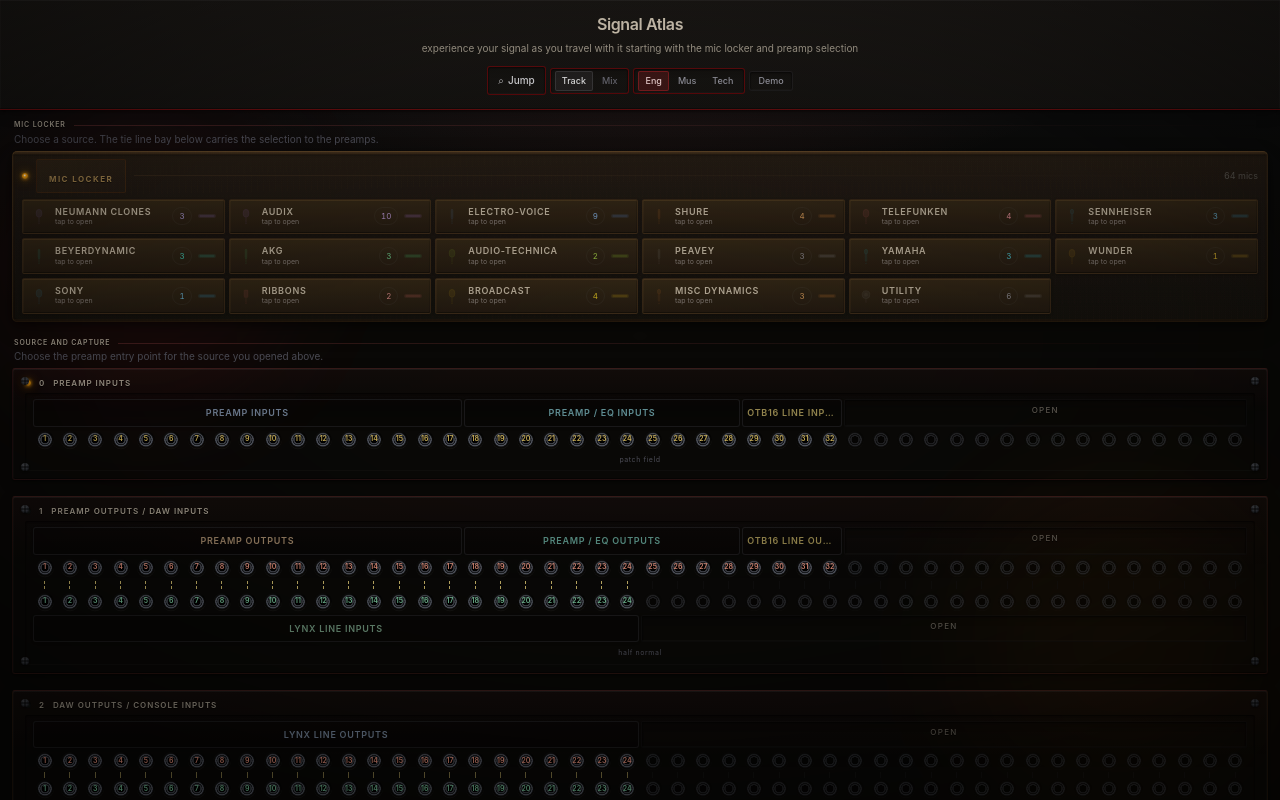
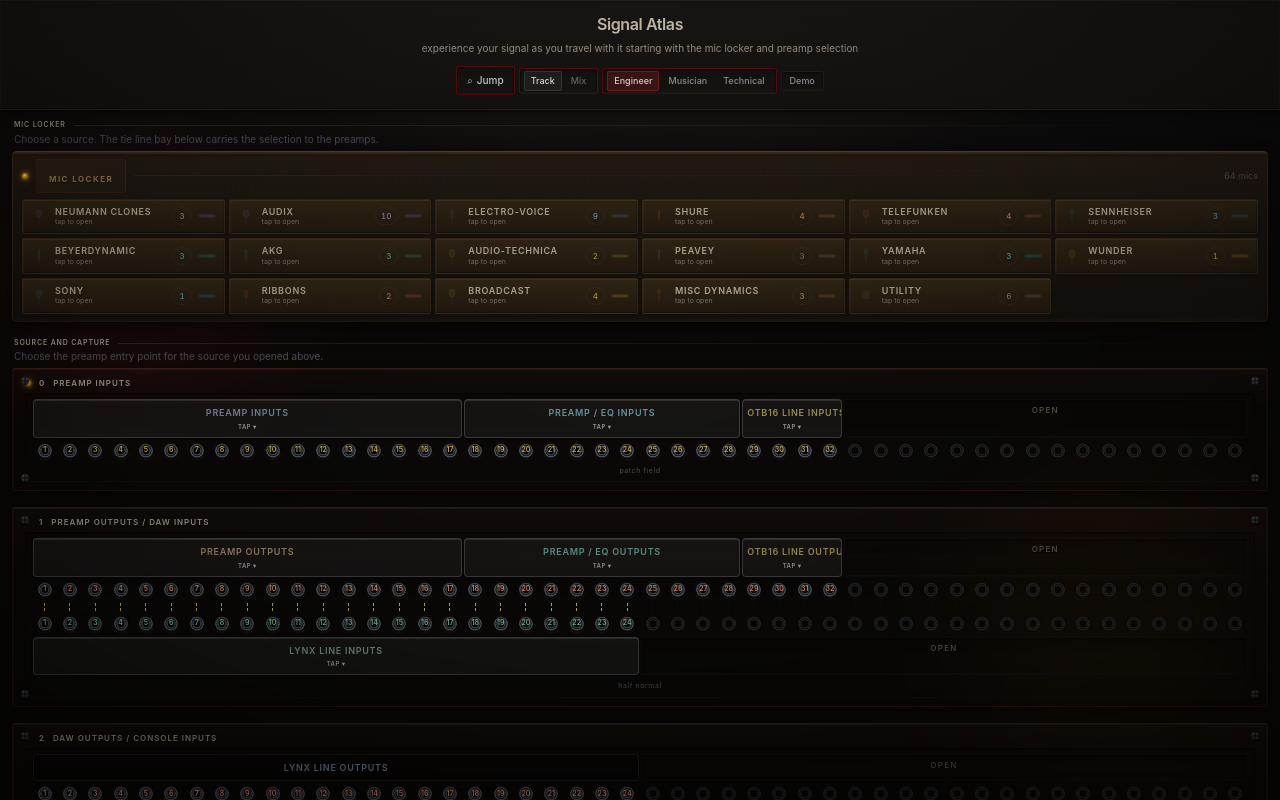
Before and after one commit to lidowe/SignalAtlas, a React (Vite) app: page / in a window 1280 px wide. Built offline with nearby package versions, Linux system fonts and the light colour scheme.

Commit message:
Clarify bay buttons and restore labels

```diff
--- a/src/components/Header.tsx
+++ b/src/components/Header.tsx
@@ -107,7 +107,7 @@
                     : 'border border-transparent text-zinc-400 hover:text-zinc-200'
                 }`}
               >
-                {p.key === 'engineer' ? 'Eng' : p.key === 'musician' ? 'Mus' : 'Tech'}
+                {p.label}
               </button>
             ))}
           </div>
--- a/src/components/PatchbayView.tsx
+++ b/src/components/PatchbayView.tsx
@@ -464,13 +464,15 @@
       <div className="grid gap-0.5" style={{ gridTemplateColumns: `repeat(${totalColumns}, minmax(0, 1fr))` }}>
         {segments.map((segment) => {
           const content = segment.subLabels ? (
-            <div className={`rounded-[3px] border px-1 py-1 text-center shadow-sm ${bayToneClasses[segment.tone].strip} ${activeSegmentId === segment.id ? `ring-1 ring-inset ${bayToneClasses[segment.tone].ring}` : 'border-zinc-700/35'}`} title={segment.label} style={{ backgroundColor: activeSegmentId === segment.id ? 'rgba(255,255,255,0.05)' : 'rgba(0,0,0,0.18)' }}>
+            <div className={`rounded-[4px] border px-1 py-1 text-center shadow-[inset_0_1px_0_rgba(255,255,255,0.12),0_1px_3px_rgba(0,0,0,0.28)] ${bayToneClasses[segment.tone].strip} ${activeSegmentId === segment.id ? `ring-1 ring-inset ${bayToneClasses[segment.tone].ring}` : 'border-zinc-500/45'}`} title={segment.label} style={{ backgroundColor: activeSegmentId === segment.id ? 'rgba(255,255,255,0.08)' : 'rgba(70,70,70,0.22)' }}>
               <div className="text-[9px] font-semibold uppercase tracking-[0.08em] leading-tight">{segment.label}</div>
+              <div className="mt-0.5 flex items-center justify-center gap-1 text-[6px] uppercase tracking-[0.08em] text-zinc-300/75"><span>tap</span><span>▾</span></div>
               <div className="flex justify-around text-[7px] uppercase tracking-[0.06em] leading-tight opacity-80">{segment.subLabels.map((sub) => <span key={sub}>{sub}</span>)}</div>
             </div>
           ) : (
-            <span className={`block truncate rounded-[3px] border px-1 py-1.5 text-center text-[9px] font-semibold uppercase tracking-[0.08em] shadow-sm ${bayToneClasses[segment.tone].strip} ${activeSegmentId === segment.id ? `ring-1 ring-inset ${bayToneClasses[segment.tone].ring}` : 'border-zinc-700/35'}`} title={segment.label} style={{ backgroundColor: activeSegmentId === segment.id ? 'rgba(255,255,255,0.05)' : 'rgba(0,0,0,0.18)' }}>
-              {segment.label}
+            <span className={`block truncate rounded-[4px] border px-1 py-1.5 text-center text-[9px] font-semibold uppercase tracking-[0.08em] shadow-[inset_0_1px_0_rgba(255,255,255,0.12),0_1px_3px_rgba(0,0,0,0.28)] ${bayToneClasses[segment.tone].strip} ${activeSegmentId === segment.id ? `ring-1 ring-inset ${bayToneClasses[segment.tone].ring}` : 'border-zinc-500/45'}`} title={segment.label} style={{ backgroundColor: activeSegmentId === segment.id ? 'rgba(255,255,255,0.08)' : 'rgba(70,70,70,0.22)' }}>
+              <span className="block">{segment.label}</span>
+              <span className="mt-0.5 block text-[6px] uppercase tracking-[0.08em] text-zinc-300/75">tap ▾</span>
             </span>
           );
 
```
